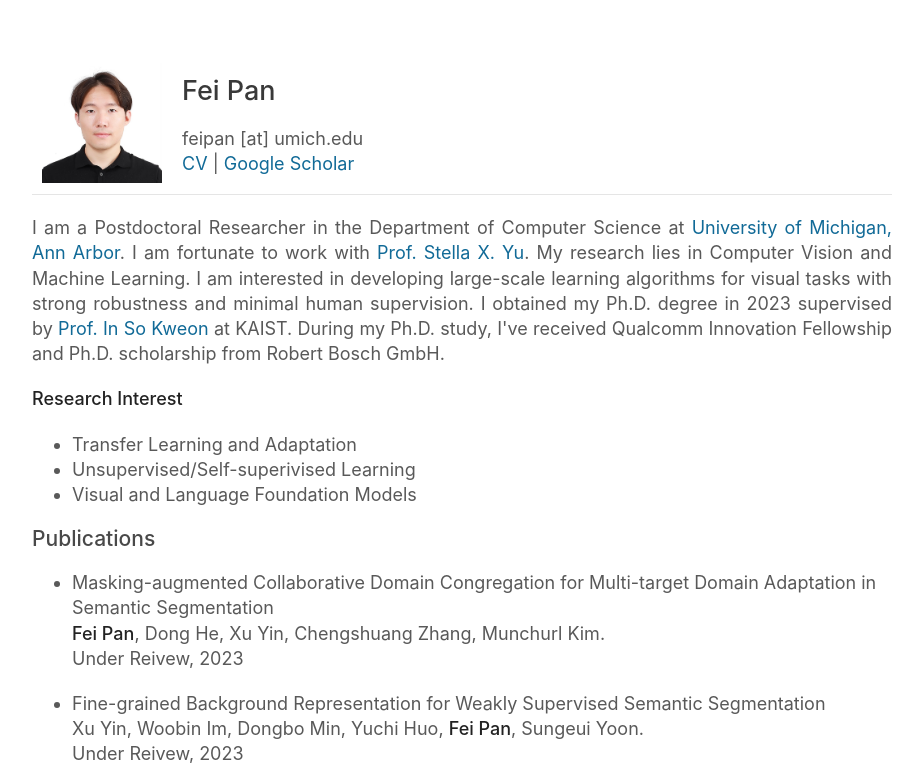
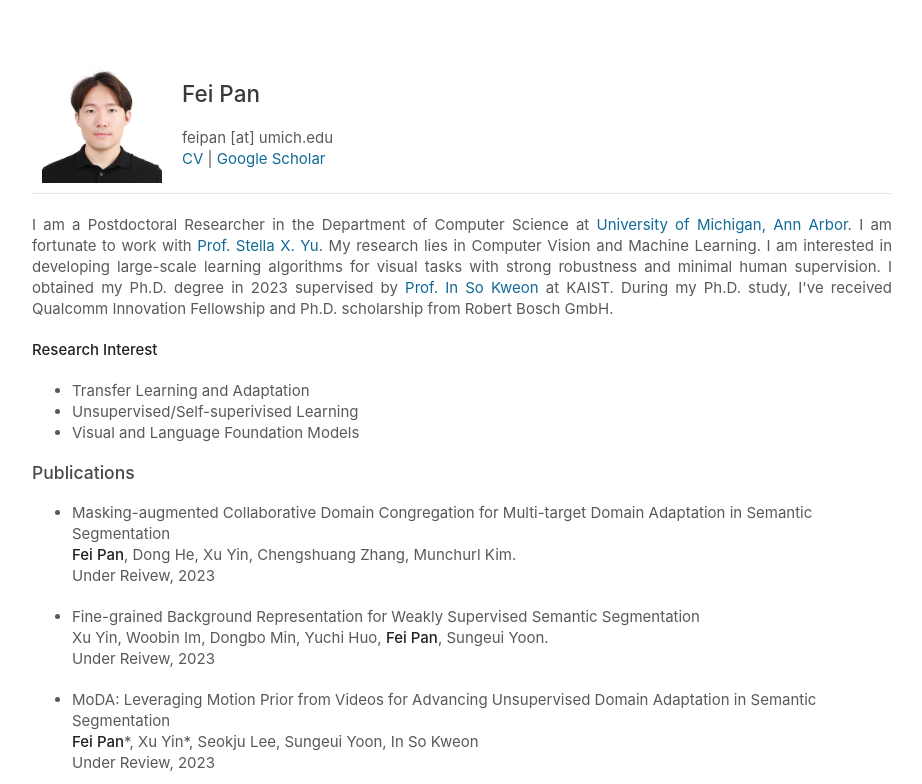
Before and after one commit to feipanir/feipanir.github.io, a plain HTML site: page index.html in a window 1280 px wide. Shown: the top 784 px of the page, without its empty margins (178-1100 px from the left). Drawn offline with Linux system fonts and the light colour scheme.

Commit message:
Update styles.css

```diff
--- a/styles.css
+++ b/styles.css
@@ -1,7 +1,7 @@
 body {
   background-color: #fff;
   padding:50px;
-  font: 18px/1.4 -apple-system, BlinkMacSystemFont, "Segoe UI", Roboto, Oxygen, Ubuntu, Cantarell, "Fira Sans", "Droid Sans", "Helvetica Neue", Arial, sans-serif, "Apple Color Emoji", "Segoe UI Emoji", "Segoe UI Symbol";
+  font: 15px/1.4 -apple-system, BlinkMacSystemFont, "Segoe UI", Roboto, Oxygen, Ubuntu, Cantarell, "Fira Sans", "Droid Sans", "Helvetica Neue", Arial, sans-serif, "Apple Color Emoji", "Segoe UI Emoji", "Segoe UI Symbol";
   color:#595959;
   font-weight:400;
 }
```
